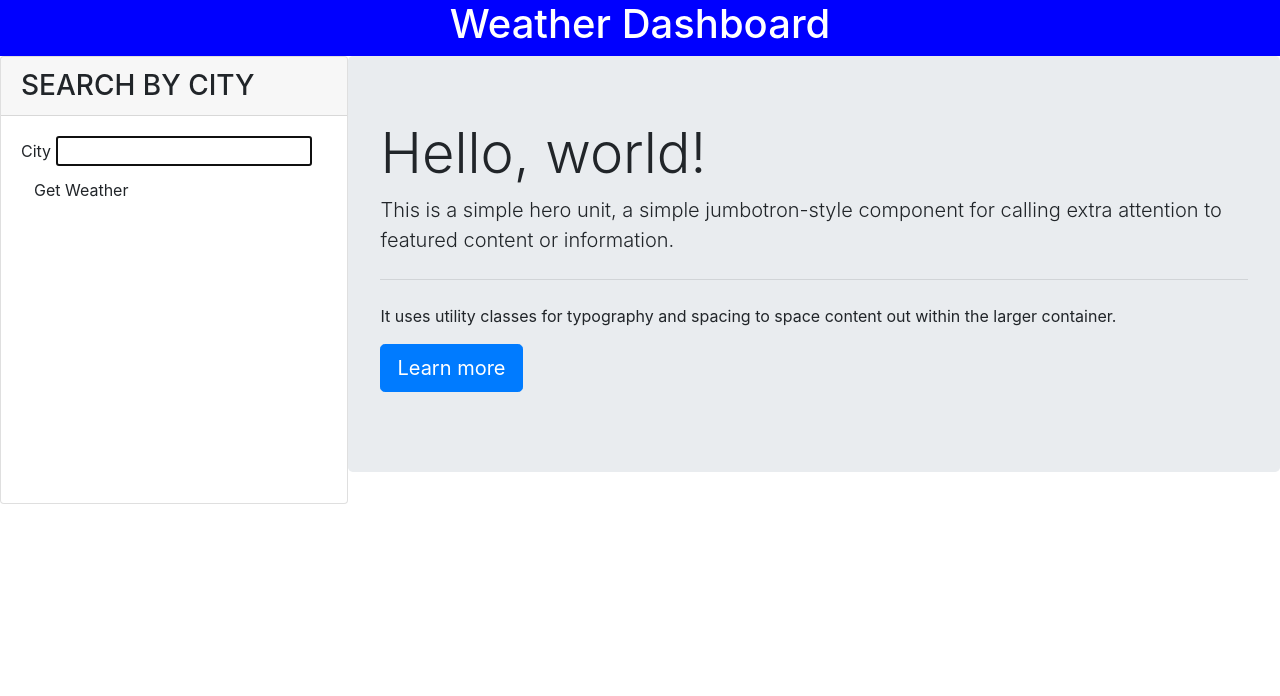
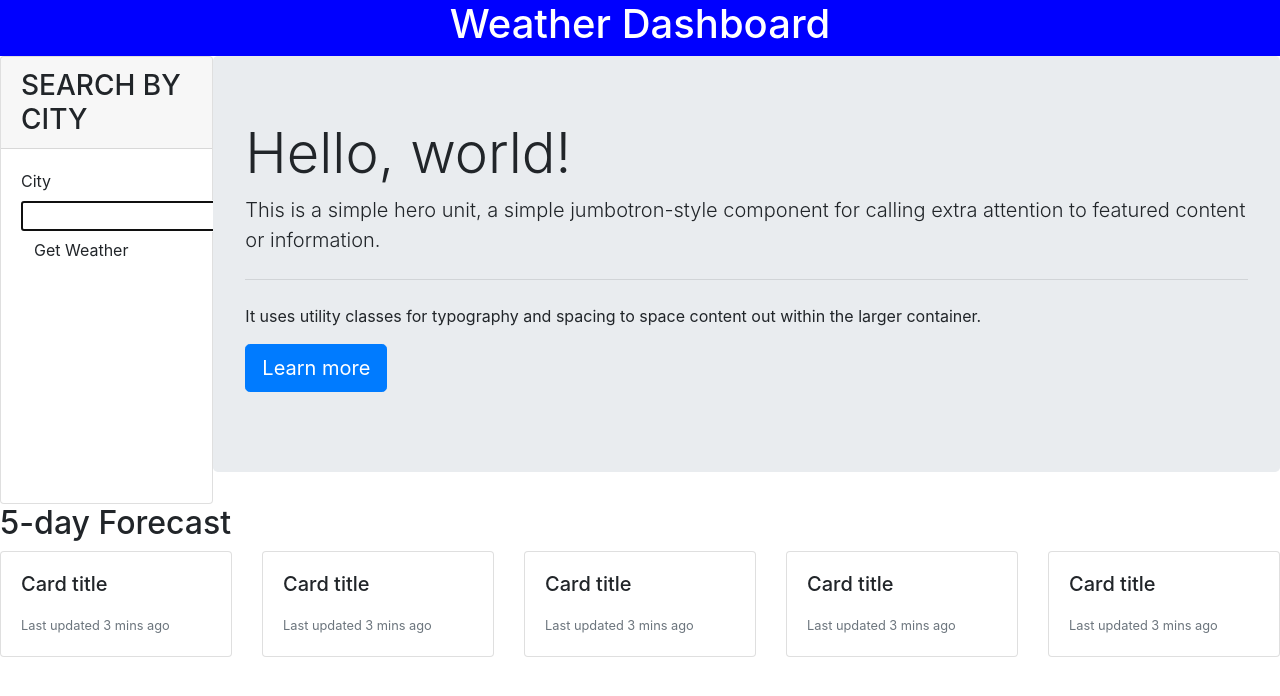
Before and after one commit to jsoh11/Jordan-WeatherApp, a plain HTML site: page index.html in a window 1280 px wide. Drawn offline with nearby package versions, Linux system fonts and the light colour scheme; no server answers.

Commit message:
updated .html

```diff
--- a/index.html
+++ b/index.html
@@ -23,7 +23,7 @@
             </form>
           </div>
 
-        <div class="jumbotron">
+        <div class="jumbotron col-10">
             <h1 class="display-4">Hello, world!</h1>
             <p class="lead">This is a simple hero unit, a simple jumbotron-style component for calling extra attention to featured content or information.</p>
             <hr class="my-4">
@@ -33,7 +33,46 @@
             </p>
           </div>
     </section>
-
+<section>
+    <h2> 5-day Forecast</h2>
+    <div class="card-deck">
+        <div class="card">
+          <div class="card-body">
+            <h5 class="card-title">Card title</h5>
+            <p class="card-text"></p>
+            <p class="card-text"><small class="text-muted">Last updated 3 mins ago</small></p>
+          </div>
+        </div>
+        <div class="card">
+          <div class="card-body">
+            <h5 class="card-title">Card title</h5>
+            <p class="card-text"></p>
+            <p class="card-text"><small class="text-muted">Last updated 3 mins ago</small></p>
+          </div>
+        </div>
+        <div class="card">
+            <div class="card-body">
+              <h5 class="card-title">Card title</h5>
+              <p class="card-text"></p>
+              <p class="card-text"><small class="text-muted">Last updated 3 mins ago</small></p>
+            </div>
+          </div>
+          <div class="card">
+            <div class="card-body">
+              <h5 class="card-title">Card title</h5>
+              <p class="card-text"></p>
+              <p class="card-text"><small class="text-muted">Last updated 3 mins ago</small></p>
+            </div>
+          </div>
+          <div class="card">
+            <div class="card-body">
+              <h5 class="card-title">Card title</h5>
+              <p class="card-text"></p>
+              <p class="card-text"><small class="text-muted">Last updated 3 mins ago</small></p>
+            </div>
+          </div>
+    </div>
+</section>
 
     <script src="./script.js"></script>
 </body>
--- a/style.css
+++ b/style.css
@@ -3,4 +3,5 @@
     justify-content: center;
     background-color: blue;
     color: white;
+
 }
```
